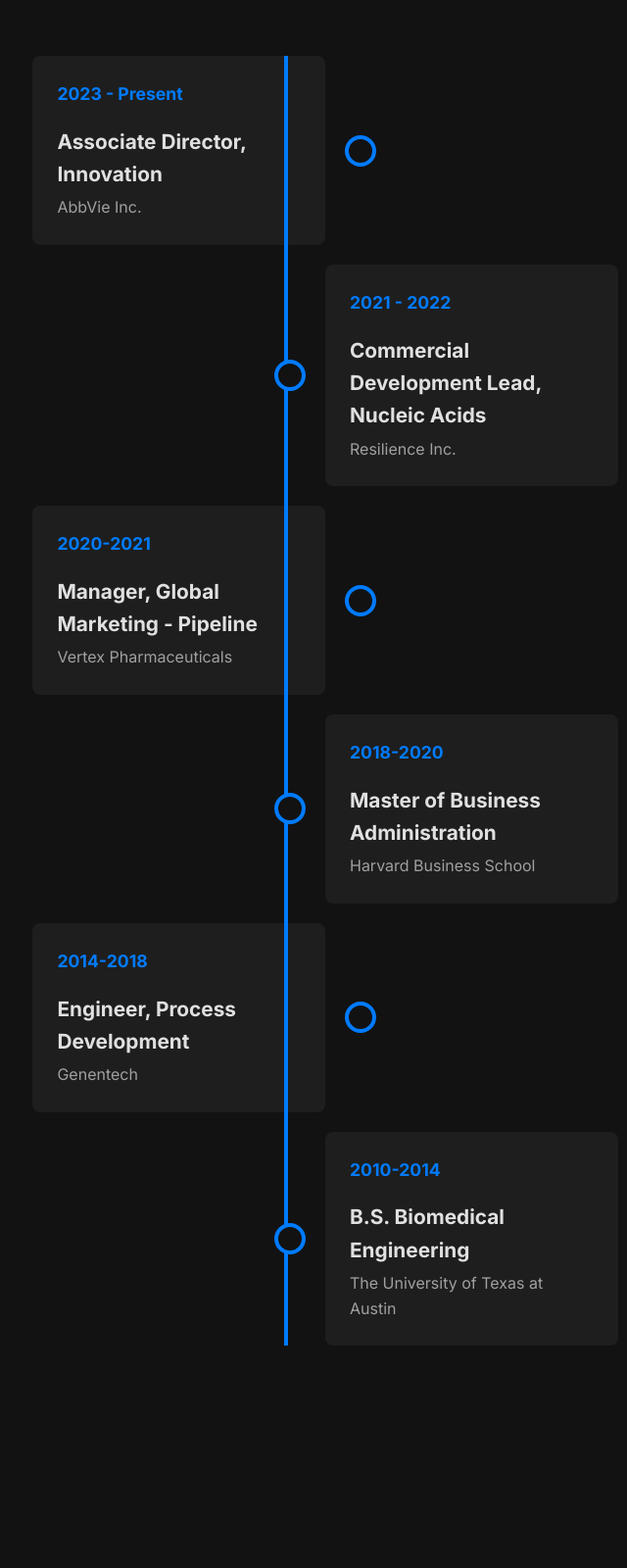
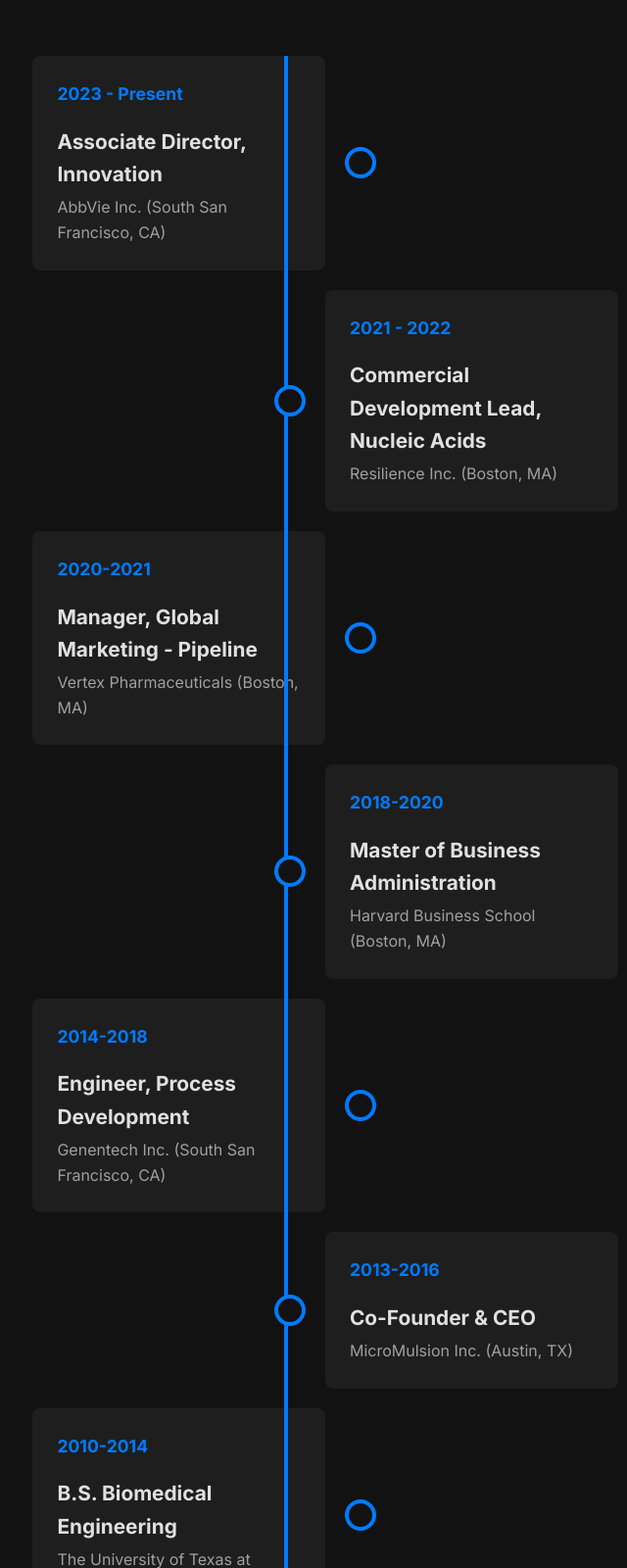
Before and after one commit to anisharma-ca/Anisharma-ca.github.io, a plain HTML site: page index.html in a window 1280 px wide. Shown: the part 1200-2800 px from the top of the page at 98% size, without its empty margins (348-988 px from the left). Drawn offline with Linux system fonts and the light colour scheme.

Commit message:
Update index.html

```diff
--- a/index.html
+++ b/index.html
@@ -6,7 +6,7 @@
 
     <title>Ani Sharma</title>
 
-    <meta name="description" content="My personal portfolio and career journey of Ani Sharma">
+    <meta name="description" content="Personal portfolio and website">
 
     <link rel="preconnect" href="https://fonts.googleapis.com">
     <link rel="preconnect" href="https://fonts.gstatic.com" crossorigin>
@@ -33,14 +33,11 @@
             <img src="profile.jpg" alt="A photo of Ani Sharma" class="profile-picture">
             <h1 class="name">Ani Sharma</h1>
             <h2 class="title">Biopharma strategy & operations professional</h2>
-            <p class="bio">Interested in developing and commercializing novel medicines and technologies</p>
+            <p class="bio">Interested in commercializing novel medicines and technologies</p>
 
             <div class="social-links">
-                <a href="#" target="_blank" aria-label="LinkedIn Profile"><i class="fab fa-linkedin"></i></a>
-                <a href="#" target="_blank" aria-label="GitHub Profile"><i class="fab fa-github"></i></a>
-                <a href="#" target="_blank" aria-label="Twitter Profile"><i class="fab fa-twitter"></i></a>
+                <a href="https://www.linkedin.com/in/anisharmaus" target="_blank" aria-label="LinkedIn Profile"><i class="fab fa-linkedin"></i></a>
             </div>
-            <a href="resume.pdf" target="_blank" class="button">Download Resume</a>
         </div>
     </section>
 
@@ -51,42 +48,49 @@
                 <div class="timeline-content">
                     <h3>2023 - Present</h3>
                     <h4>Associate Director, Innovation</h4>
-                    <p>AbbVie Inc.</p>
+                    <p>AbbVie Inc. (South San Francisco, CA)</p>
                 </div>
             </div>
             <div class="timeline-item">
                 <div class="timeline-content">
                     <h3>2021 - 2022</h3>
                     <h4>Commercial Development Lead, Nucleic Acids</h4>
-                    <p>Resilience Inc.</p>
+                    <p>Resilience Inc. (Boston, MA)</p>
                 </div>
             </div>
             <div class="timeline-item">
                 <div class="timeline-content">
                     <h3>2020-2021</h3>
                     <h4>Manager, Global Marketing - Pipeline</h4>
-                    <p>Vertex Pharmaceuticals</p>
+                    <p>Vertex Pharmaceuticals (Boston, MA)</p>
                 </div>
             </div>
              <div class="timeline-item">
                 <div class="timeline-content">
                     <h3>2018-2020</h3>
                     <h4>Master of Business Administration</h4>
-                    <p>Harvard Business School</p>
+                    <p>Harvard Business School (Boston, MA)</p>
                 </div>
             </div>
              <div class="timeline-item">
                 <div class="timeline-content">
                     <h3>2014-2018</h3>
                     <h4>Engineer, Process Development</h4>
-                    <p>Genentech</p>
+                    <p>Genentech Inc. (South San Francisco, CA)</p>
+                </div>
+            </div>
+            <div class="timeline-item">
+                <div class="timeline-content">
+                    <h3>2013-2016</h3>
+                    <h4>Co-Founder & CEO</h4>
+                    <p>MicroMulsion Inc. (Austin, TX)</p>
                 </div>
             </div>
              <div class="timeline-item">
                 <div class="timeline-content">
                     <h3>2010-2014</h3>
                     <h4>B.S. Biomedical Engineering</h4>
-                    <p>The University of Texas at Austin</p>
+                    <p>The University of Texas at Austin (Austin, TX)</p>
                 </div>
             </div>
         </div>
@@ -175,7 +179,7 @@
         <p>I'm always open to discussing new projects, creative ideas, and meeting new people. Feel free to reach out.</p>
         <div class="social-links">
             <a href="mailto:ani.sharma@outlook.com" aria-label="Send an Email"><i class="fas fa-envelope"></i></a>
-            <a href="www.linkedin.com/in/anisharmaus" target="Visit my LinkedIn" aria-label="LinkedIn Profile"><i class="fab fa-linkedin"></i></a>
+            <a href="https://www.linkedin.com/in/anisharmaus" target="Visit LinkedIn" aria-label="LinkedIn Profile"><i class="fab fa-linkedin"></i></a>
         </div>
         <p class="copyright">&copy; 2025 Ani Sharma. All rights reserved.</p>
     </footer>
```
